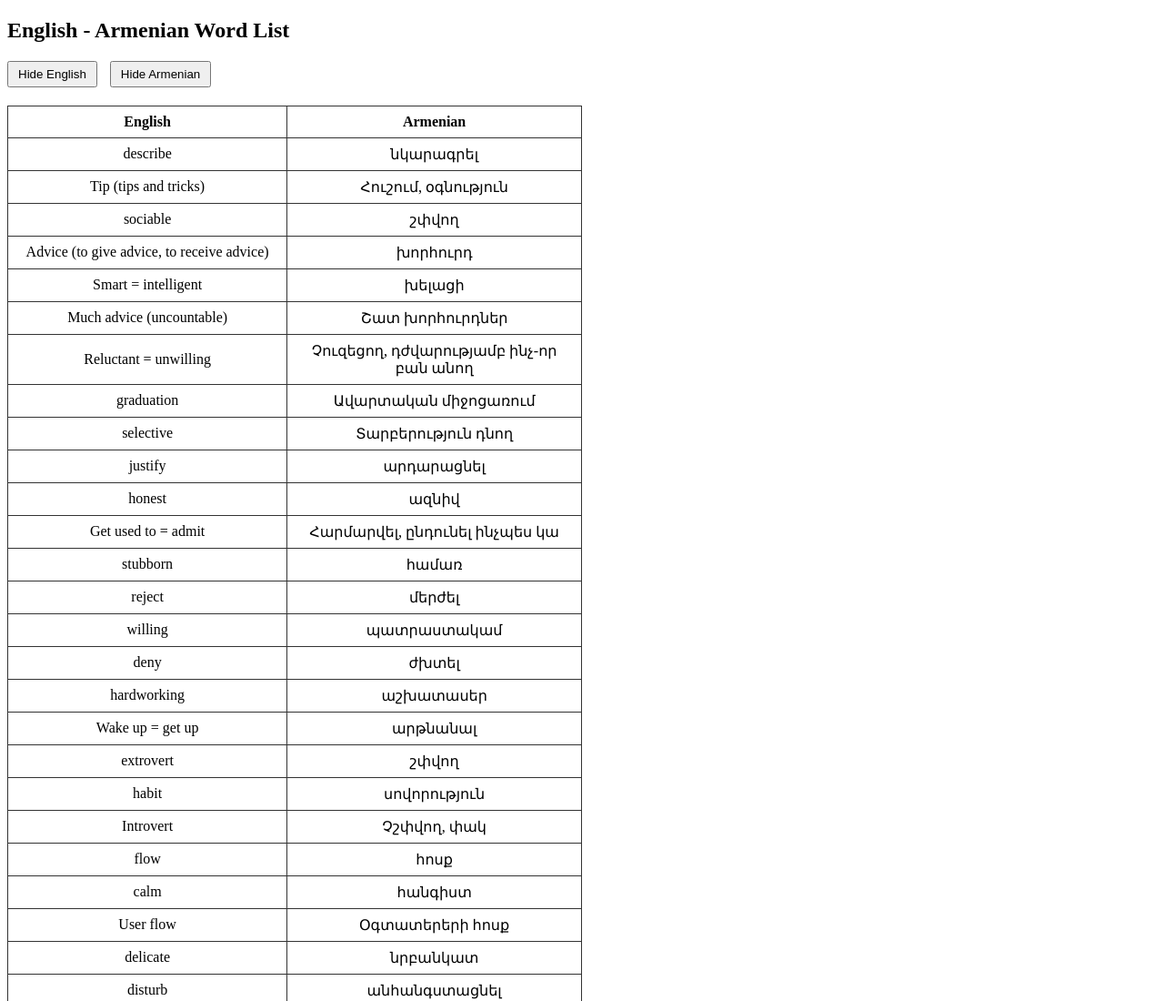
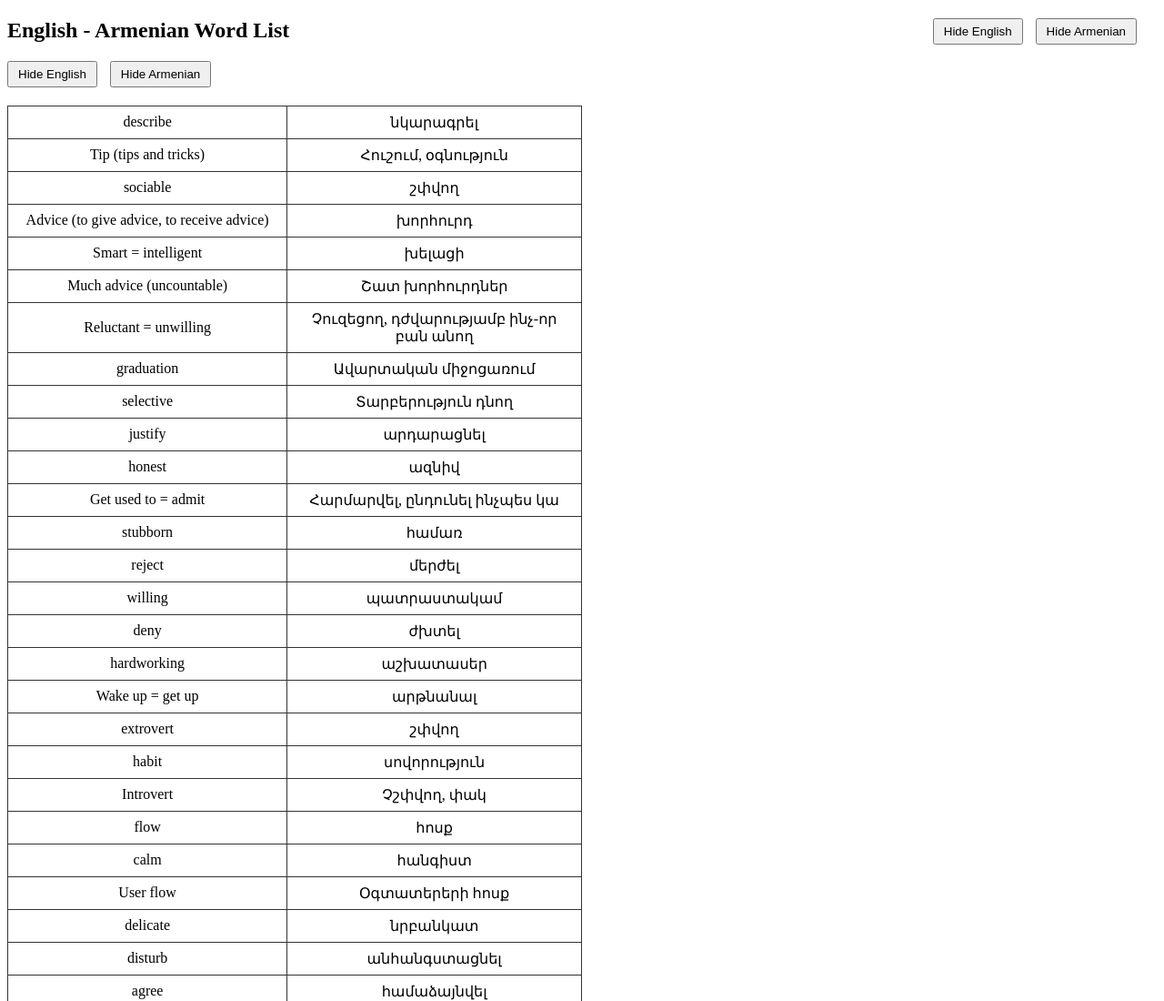
Before and after one commit to Martirosyan21121/english, a plain HTML site: page index.html in a window 1280 px wide. Shown: the top 1100 px of the page at 91% size. Drawn offline with Linux system fonts and the light colour scheme.

Commit message:
Update index.html

```diff
--- a/index.html
+++ b/index.html
@@ -33,6 +33,12 @@
                 width: 100%;
             }
         }
+        .fixed-buttons {
+            position: fixed;
+            top: 20px;
+            right: 20px;
+            z-index: 1000;
+        }
     </style>
 </head>
 <body>
@@ -44,10 +50,10 @@
 
 <table>
     <thead>
-    <tr>
-        <th class="col-en">English</th>
-        <th class="col-hy">Armenian</th>
-    </tr>
+<div class="fixed-buttons">
+    <button id="b1">Hide English</button>
+    <button id="b2">Hide Armenian</button>
+</div>
     </thead>
     <tbody>
     <tr><td class="col-en">describe</td><td class="col-hy">նկարագրել</td></tr>
```
